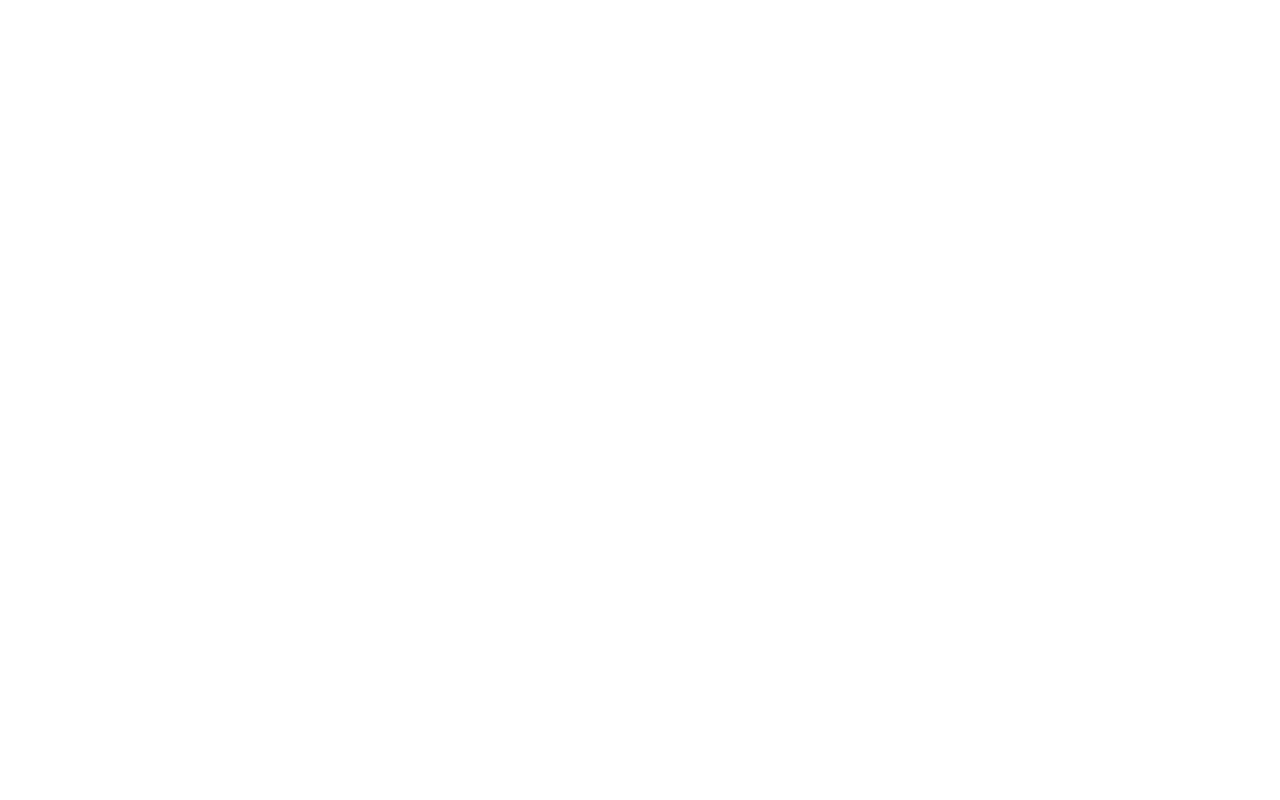
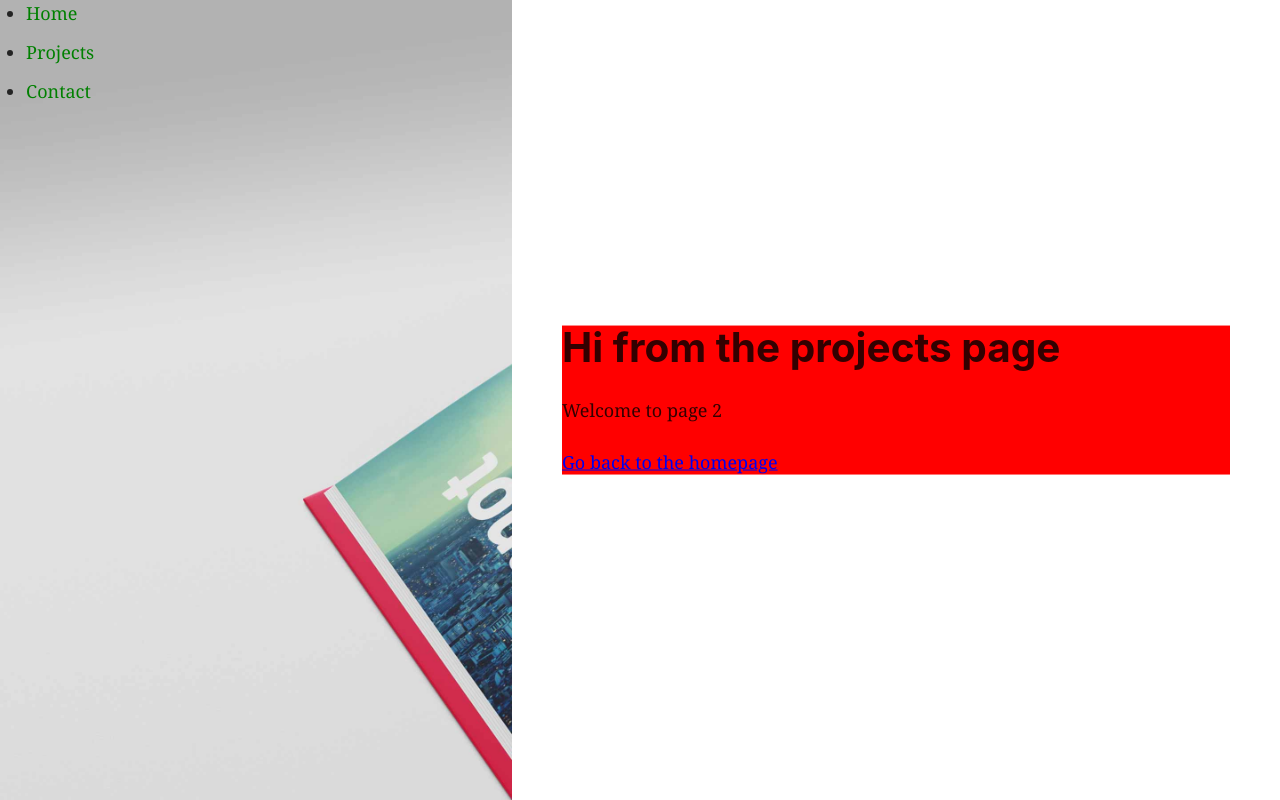
Before and after one commit to IvoLondon/react-portfolio-gatsby, a Gatsby site: page /projects in a window 1280 px wide. Before the commit this address had no page. Built offline with nearby package versions, Linux system fonts and the light colour scheme; Gatsby itself is replaced by a stand-in of ours.

Commit message:
Added unstyled Nav to Sidebar

```diff
--- a/src/assets/scss/About.module.scss
+++ b/src/assets/scss/Projects.module.scss
@@ -1,3 +1,3 @@
-.About {
+.Projects {
 	background:red;
 }
--- a/src/components/Sidebar/Sidebar.js
+++ b/src/components/Sidebar/Sidebar.js
@@ -2,22 +2,29 @@
 import { Link } from 'gatsby'
 import classes from './Sidebar.module.scss'
 
-const Sidebar = ({ siteTitle }) => (
-  <div className={classes.Sidebar}>
-
-     dasdasdasd
-
-        <Link
-          to="/"
-          style={{
-            color: 'white',
-            textDecoration: 'none',
-          }}
-        >
-          {siteTitle}
-        </Link>
-
-  </div>
-)
+const Sidebar = ({ siteTitle }) => {
+    const isPartiallyActive = ({
+          isPartiallyCurrent
+    }) => {
+          return isPartiallyCurrent
+            ? { className: "Active" }
+            : null
+    }
+    return (
+        <div className={classes.Sidebar}>
+            <ul className={classes.Navigation}>
+                <li>
+                    <Link to="/" getProps={isPartiallyActive}>Home</Link>
+                </li>
+                <li>
+                    <Link to="/projects" getProps={isPartiallyActive}>Projects</Link>
+                </li>
+                <li>
+                    <Link to="/contact" getProps={isPartiallyActive}>Contact</Link>
+                </li>
+            </ul>
+        </div>
+    )
+}
 
 export default Sidebar;
--- a/src/components/Sidebar/Sidebar.module.scss
+++ b/src/components/Sidebar/Sidebar.module.scss
@@ -5,4 +5,15 @@
 	width:100%;
 	background-image:url('./../../assets/images/sidebar-background.jpg');
 	background-size:cover;
+	.Navigation {
+		li {
+			a {
+				text-decoration:none;
+				color:green;
+				&.active {
+					color:pink;
+				}
+			}
+		}
+	}
 }
--- /dev/null
+++ b/src/pages/projects.js
@@ -0,0 +1,17 @@
+import React from 'react'
+import { Link } from 'gatsby'
+import classes from './../assets/scss/Projects.module.scss';
+
+import Layout from '../components/layout'
+
+const ProjectsPage = () => (
+	<Layout>
+		<div className={classes.Projects}>
+			<h1>Hi from the projects page</h1>
+			<p>Welcome to page 2</p>
+			<Link to="/">Go back to the homepage</Link>
+  		</div>
+	</Layout>
+)
+
+export default ProjectsPage
```
Also changed, not shown: src/pages/about.js (deleted, +0 -15 lines), src/pages/contact.js (added).
